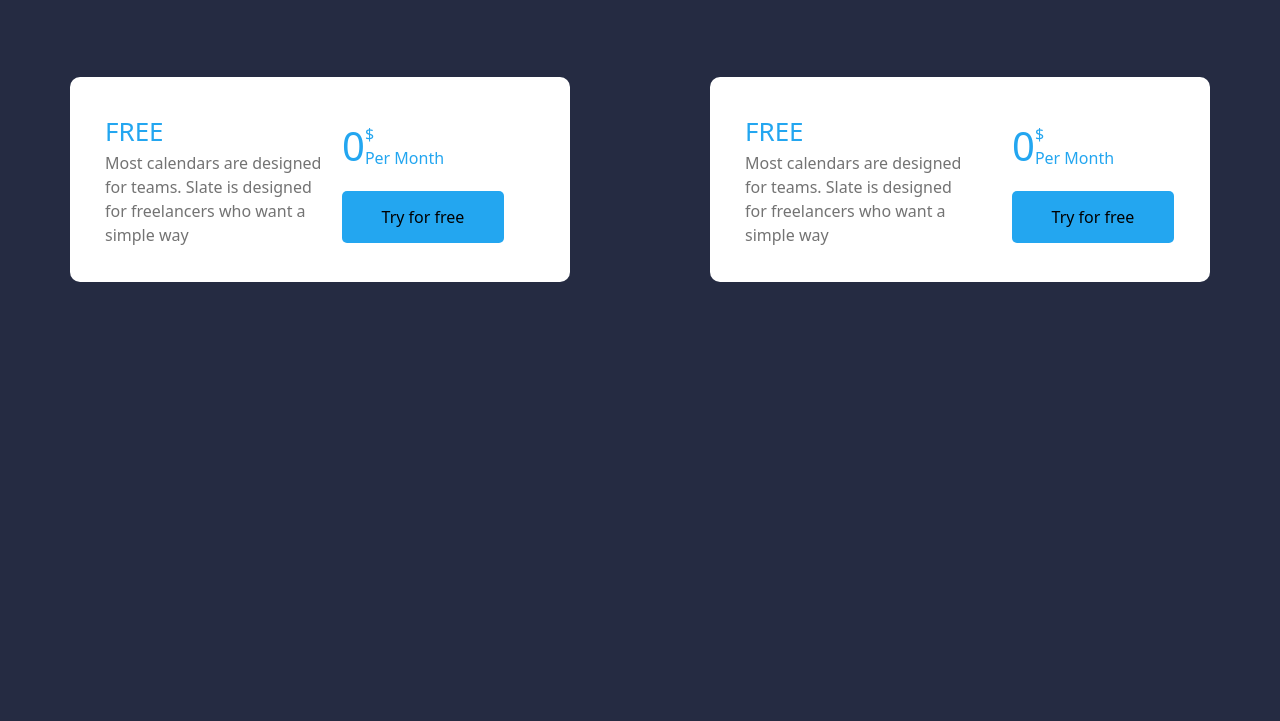
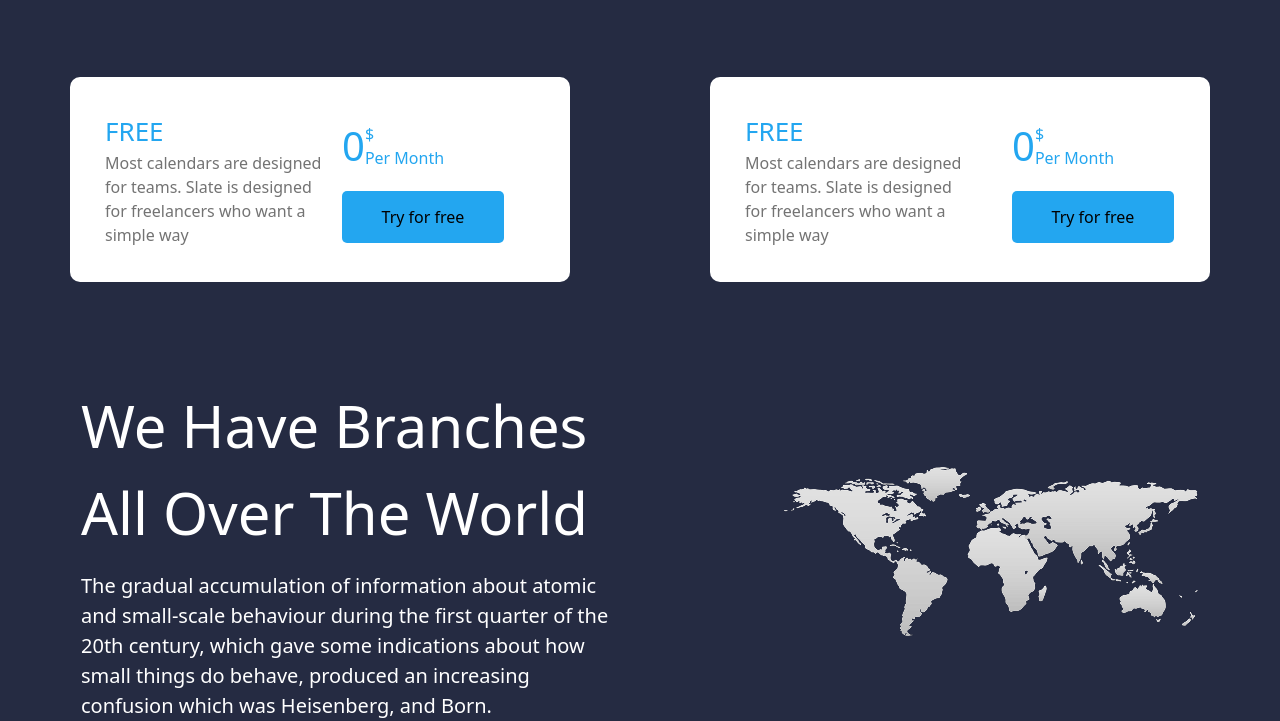
Before and after one commit to sodatovruslan/Home20, a website: page index.html in a window 1280 px wide. Shown: the part 2907-3628 px from the top of the page. Before the commit the page ends 3189 px from the top, so only its background shows below. Drawn offline with Linux system fonts and the light colour scheme.

Commit message:
add sectionSix

```diff
--- a/index.html
+++ b/index.html
@@ -231,5 +231,25 @@ for freelancers who want
 </div>
 </div>
 	</section>
+	<section class='flex flex-col items-center mt-[100px] md:flex-row md:justify-around'>
+		<div class='w-[340px] text-start  flex flex-col gap-[15px] md:w-[540px] '>
+	<p class='text-[#FFFFFF] text-[40px] md:text-[58px] '>We Have
+Branches All
+Over The World</p>
+	<p class='text-[20px] text-[#FFFFFF]'>The gradual accumulation of information
+about atomic and small-scale behaviour
+during the first quarter of the 20th
+century, which gave some indications
+about how small things
+do behave, produced an increasing
+confusion which was Heisenberg,
+and Born.</p>
+
+</div>
+<div>
+	<img class='md:hidden' src="./image/col-md-5.png" alt="">
+	<img class='hidden md:block' src="./image/col-md-5 (1).png" alt="">
+</div>
+	</section>
 </body>
 </html>
```
Also changed, not shown: image/col-md-5 (1).png (added), image/col-md-5.png (added), src/output.css.
